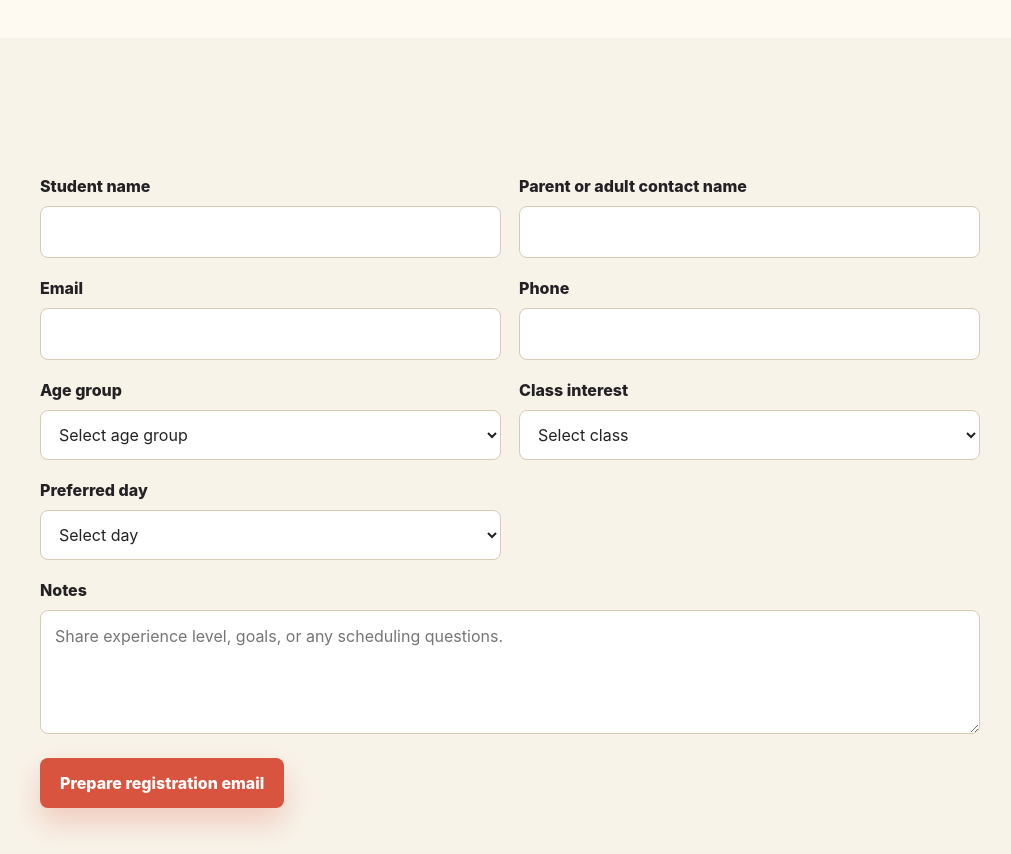
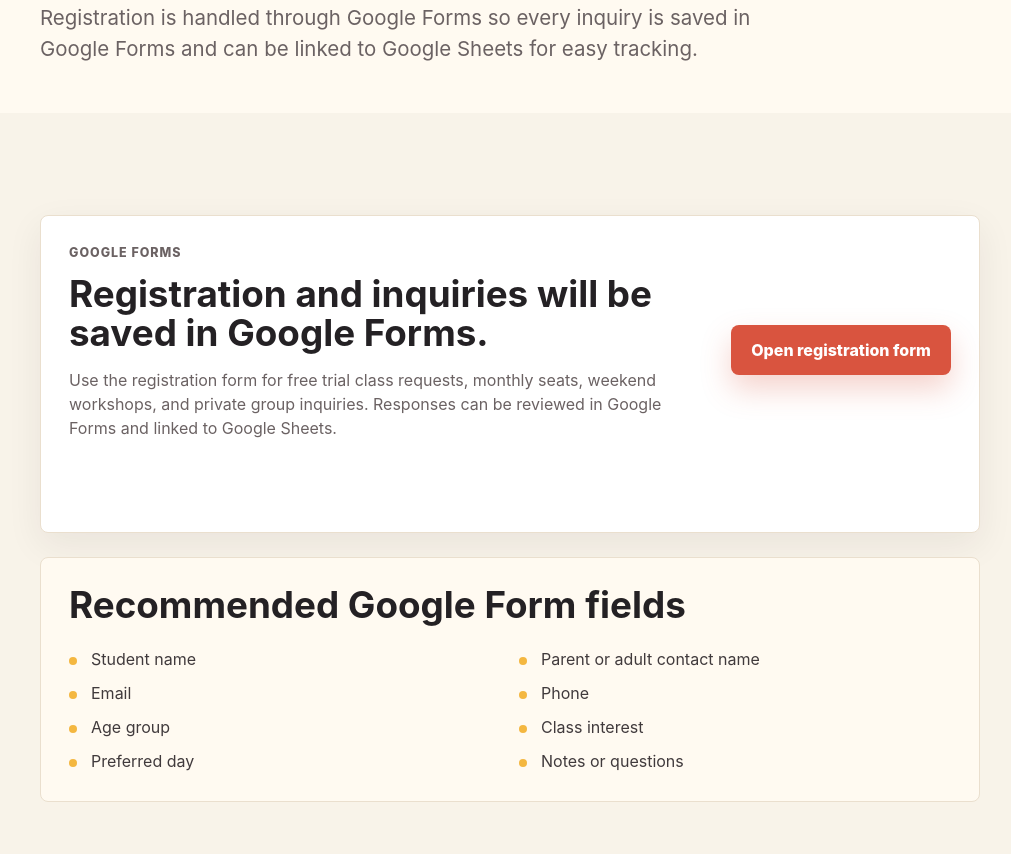
Before and after one commit to creative-hands/art-club, a website: page register.html in a window 1280 px wide. Shown: the part 486-1340 px from the top of the page, without its empty margins (10-1021 px from the left). Drawn offline with Linux system fonts and the light colour scheme.

Commit message:
Prepare Google Forms registration

```diff
--- a/register.html
+++ b/register.html
@@ -4,7 +4,7 @@
     <meta charset="utf-8">
     <meta name="viewport" content="width=device-width, initial-scale=1">
     <title>Register | Creative Hands Art Club</title>
-    <meta name="description" content="Register for a Creative Hands Art Club trial class or monthly seat.">
+    <meta name="description" content="Register for a Creative Hands Art Club free trial class or monthly seat.">
     <link rel="stylesheet" href="styles.css">
   </head>
   <body>
@@ -33,76 +33,43 @@
     <main>
       <section class="page-hero">
         <p class="eyebrow">Register</p>
-        <h1>Request a trial class or a monthly seat.</h1>
-        <p>Share the student details and preferred class. The form opens your email app with the request prepared.</p>
+        <h1>Request a free trial class or a monthly seat.</h1>
+        <p>
+          Registration is handled through Google Forms so every inquiry is saved in Google Forms
+          and can be linked to Google Sheets for easy tracking.
+        </p>
       </section>
 
       <section class="section register-section">
-        <form class="registration-form" id="registration-form">
-          <div class="form-row">
-            <label for="student-name">Student name</label>
-            <input id="student-name" name="studentName" type="text" autocomplete="name" required>
+        <div class="registration-panel">
+          <div>
+            <p class="eyebrow">Google Forms</p>
+            <h2>Registration and inquiries will be saved in Google Forms.</h2>
+            <p>
+              Use the registration form for free trial class requests, monthly seats,
+              weekend workshops, and private group inquiries. Responses can be reviewed
+              in Google Forms and linked to Google Sheets.
+            </p>
           </div>
-          <div class="form-row">
-            <label for="guardian-name">Parent or adult contact name</label>
-            <input id="guardian-name" name="guardianName" type="text" autocomplete="name" required>
-          </div>
-          <div class="form-row">
-            <label for="email">Email</label>
-            <input id="email" name="email" type="email" autocomplete="email" required>
-          </div>
-          <div class="form-row">
-            <label for="phone">Phone</label>
-            <input id="phone" name="phone" type="tel" autocomplete="tel">
-          </div>
-          <div class="form-row">
-            <label for="age-group">Age group</label>
-            <select id="age-group" name="ageGroup" required>
-              <option value="">Select age group</option>
-              <option>4-6 Little Makers</option>
-              <option>7-10 Junior Creators</option>
-              <option>11-15 Teen Studio</option>
-              <option>16+ Adult Studio</option>
-              <option>Family session</option>
-            </select>
-          </div>
-          <div class="form-row">
-            <label for="class-type">Class interest</label>
-            <select id="class-type" name="classType" required>
-              <option value="">Select class</option>
-              <option>Trial class</option>
-              <option>Monthly kids batch</option>
-              <option>Adult creative studio</option>
-              <option>Weekend workshop</option>
-              <option>Birthday or private group</option>
-            </select>
-          </div>
-          <div class="form-row">
-            <label for="preferred-day">Preferred day</label>
-            <select id="preferred-day" name="preferredDay" required>
-              <option value="">Select day</option>
-              <option>Tuesday</option>
-              <option>Wednesday</option>
-              <option>Thursday</option>
-              <option>Friday</option>
-              <option>Saturday</option>
-              <option>Sunday</option>
-            </select>
-          </div>
-          <div class="form-row full">
-            <label for="message">Notes</label>
-            <textarea
-              id="message"
-              name="message"
-              rows="4"
-              placeholder="Share experience level, goals, or any scheduling questions."
-            ></textarea>
-          </div>
-          <div class="form-actions">
-            <button class="button primary" type="submit">Prepare registration email</button>
-            <p class="form-note" id="form-note" role="status" aria-live="polite"></p>
-          </div>
-        </form>
+          <button class="button primary" type="button" id="google-form-button">
+            Open registration form
+          </button>
+          <p class="form-note" id="form-note" role="status" aria-live="polite"></p>
+        </div>
+
+        <div class="form-field-list" aria-labelledby="recommended-fields-title">
+          <h2 id="recommended-fields-title">Recommended Google Form fields</h2>
+          <ul>
+            <li>Student name</li>
+            <li>Parent or adult contact name</li>
+            <li>Email</li>
+            <li>Phone</li>
+            <li>Age group</li>
+            <li>Class interest</li>
+            <li>Preferred day</li>
+            <li>Notes or questions</li>
+          </ul>
+        </div>
       </section>
     </main>
 
--- a/script.js
+++ b/script.js
@@ -1,8 +1,9 @@
 const menuToggle = document.querySelector(".menu-toggle");
 const navLinks = document.querySelector(".nav-links");
-const form = document.querySelector("#registration-form");
+const googleFormButton = document.querySelector("#google-form-button");
 const formNote = document.querySelector("#form-note");
 const currentFile = window.location.pathname.split("/").pop() || "index.html";
+const GOOGLE_FORM_URL = "";
 
 document.querySelectorAll(".nav-links a").forEach((link) => {
   const linkFile = new URL(link.href).pathname.split("/").pop() || "index.html";
@@ -24,37 +25,11 @@ navLinks?.addEventListener("click", (event) => {
   }
 });
 
-form?.addEventListener("submit", (event) => {
-  event.preventDefault();
-
-  if (!form.checkValidity()) {
-    form.reportValidity();
+googleFormButton?.addEventListener("click", () => {
+  if (!GOOGLE_FORM_URL) {
+    formNote.textContent = "The registration form link is being connected. Please use the Contact page for now.";
     return;
   }
 
-  const data = new FormData(form);
-  const subject = `Art class registration request for ${data.get("studentName")}`;
-  const body = [
-    "Hello Creative Hands Art Club,",
-    "",
-    "I would like to register or request details for an art class.",
-    "",
-    `Student name: ${data.get("studentName")}`,
-    `Parent/adult contact: ${data.get("guardianName")}`,
-    `Email: ${data.get("email")}`,
-    `Phone: ${data.get("phone") || "Not provided"}`,
-    `Age group: ${data.get("ageGroup")}`,
-    `Class interest: ${data.get("classType")}`,
-    `Preferred day: ${data.get("preferredDay")}`,
-    `Notes: ${data.get("message") || "None"}`,
-    "",
-    "Thank you."
-  ].join("\n");
-
-  const mailto = new URL("mailto:hello@creativehands.art");
-  mailto.searchParams.set("subject", subject);
-  mailto.searchParams.set("body", body);
-
-  formNote.textContent = "Opening your email app with the registration details.";
-  window.location.href = mailto.toString();
+  window.open(GOOGLE_FORM_URL, "_blank", "noopener,noreferrer");
 });
--- a/styles.css
+++ b/styles.css
@@ -706,6 +706,66 @@ tr:last-child td {
   background: #f8f3e9;
 }
 
+.registration-panel {
+  display: grid;
+  grid-template-columns: minmax(0, 1fr) minmax(220px, auto);
+  gap: 24px;
+  align-items: center;
+  max-width: 940px;
+  border: 1px solid var(--line);
+  border-radius: 8px;
+  padding: 28px;
+  background: var(--surface);
+  box-shadow: 0 12px 36px rgba(36, 33, 36, 0.07);
+}
+
+.registration-panel h2,
+.form-field-list h2 {
+  margin: 0;
+  font-size: clamp(1.45rem, 3vw, 2.3rem);
+  line-height: 1.05;
+  letter-spacing: 0;
+}
+
+.registration-panel p {
+  color: var(--muted);
+}
+
+.form-field-list {
+  max-width: 940px;
+  margin-top: 24px;
+  border: 1px solid var(--line);
+  border-radius: 8px;
+  padding: 28px;
+  background: #fffaf1;
+}
+
+.form-field-list ul {
+  display: grid;
+  grid-template-columns: repeat(2, minmax(0, 1fr));
+  gap: 10px 18px;
+  margin: 22px 0 0;
+  padding: 0;
+  list-style: none;
+}
+
+.form-field-list li {
+  position: relative;
+  padding-left: 22px;
+  color: #403a3c;
+}
+
+.form-field-list li::before {
+  content: "";
+  position: absolute;
+  left: 0;
+  top: 10px;
+  width: 8px;
+  height: 8px;
+  border-radius: 50%;
+  background: var(--sun);
+}
+
 .registration-form {
   display: grid;
   grid-template-columns: repeat(2, minmax(0, 1fr));
@@ -823,6 +883,7 @@ textarea:focus {
   .pricing-grid,
   .about-contact,
   .contact-grid,
+  .registration-panel,
   .home-cta,
   .split-band {
     grid-template-columns: 1fr;
@@ -895,7 +956,8 @@ textarea:focus {
   }
 
   .gallery-grid,
-  .registration-form {
+  .registration-form,
+  .form-field-list ul {
     grid-template-columns: 1fr;
   }
 
```
Also changed, not shown: index.html (+2 -1 lines), pricing.html (+2 -2 lines), README.md.
